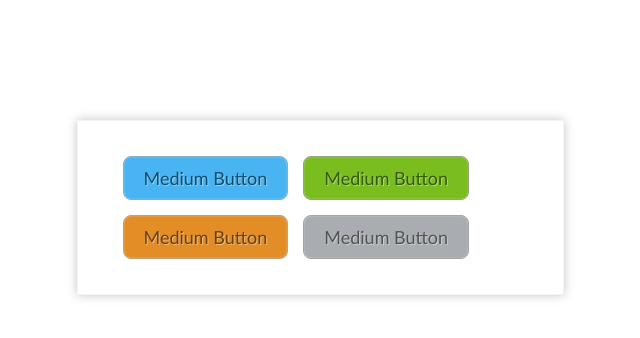
After one commit to nikillpop/4chan, a PHP site: page /test.html in a window 1280 px wide. The commit adds this page. Shown: the top 338 px of the page, without its empty margins (320-960 px from the left). Run offline with PHP 8.4, Linux system fonts and the light colour scheme.

Commit message:
CSS/PHP/HTML: Button CSS & Some new HTML/PHP

```diff
--- a/Footer.index.php
+++ b/Footer.index.php
@@ -34,7 +34,6 @@
 	</div> <!-- end content -->
 
 	<footer id="footer" class="grid_12">
-        <!-- You're free to remove the credit link in the footer, but please, please leave it there. -->
 		<p>Copyright &copy; 2010 <a href="#">EpicDewd's 4chan</a></p>
 	</footer> <!-- end footer -->
 
--- a/Header.index.php
+++ b/Header.index.php
@@ -49,8 +49,6 @@
 				<br class="clear" />
 			</nav>
 
-	        <!-- Show a "Please Upgrade" box to both IE7 and IE6 users (Edit to IE 6 if you just want to show it to IE6 users) - jQuery will load the content from js/ie.html into the div -->
-
 			<!--[if lte IE 7]>
 				<div class="ie grid_7"></div>
 			<![endif]-->
--- /dev/null
+++ b/custom.css
@@ -0,0 +1,183 @@
+.button{
+	font: 15px Calibri, Arial, sans-serif;
+
+	/* A semi-transparent text shadow */
+	text-shadow:1px 1px 0 rgba(255,255,255,0.4);
+
+	/* Overriding the default underline styling of the links */
+	text-decoration:none !important;
+	white-space:nowrap;
+
+	display:inline-block;
+	vertical-align:baseline;
+	position:relative;
+	cursor:pointer;
+	padding:10px 20px;
+
+	background-repeat:no-repeat;
+
+	/* The following two rules are fallbacks, in case
+	   the browser does not support multiple backgrounds. */
+
+	background-position:bottom left;
+
+	/* Multiple backgrounds version. The background images
+	   are defined individually in color classes */
+
+	background-position:bottom left, top right, 0 0, 0 0;
+	background-clip:border-box;
+
+	/* Applying a default border raidus of 8px */
+
+	-moz-border-radius:8px;
+	-webkit-border-radius:8px;
+	border-radius:8px;
+
+	/* A 1px highlight inside of the button */
+
+	-moz-box-shadow:0 0 1px #fff inset;
+	-webkit-box-shadow:0 0 1px #fff inset;
+	box-shadow:0 0 1px #fff inset;
+
+	/* Animating the background positions with CSS3 */
+	/* Currently works only in Safari/Chrome */
+
+	-webkit-transition:background-position 1s;
+	-moz-transition:background-position 1s;
+	transition:background-position 1s;
+}
+
+.button:hover{
+
+	/* The first rule is a fallback, in case the browser
+	   does not support multiple backgrounds
+	*/
+
+	background-position:top left;
+	background-position:top left, bottom right, 0 0, 0 0;
+}
+
+.button:active{
+	/* Moving the button 1px to the bottom when clicked */
+	bottom:-1px;
+}
+
+/* The three buttons sizes */
+
+.button.big		{ font-size:30px;}
+.button.medium	{ font-size:18px;}
+.button.small	{ font-size:13px;}
+
+/* A more rounded button */
+
+.button.rounded{
+	-moz-border-radius:4em;
+	-webkit-border-radius:4em;
+	border-radius:4em;
+}
+
+
+/* Defining four button colors */
+
+
+/* BlueButton */
+
+.blue.button{
+	color:#0f4b6d !important;
+
+	border:1px solid #84acc3 !important;
+
+	/* A fallback background color */
+	background-color: #48b5f2;
+
+	/* Specifying a version with gradients according to */
+
+						-moz-radial-gradient(	center bottom, circle,
+												rgba(89,208,244,1) 0,rgba(89,208,244,0) 100px),
+						-moz-linear-gradient(#4fbbf7, #3faeeb);
+
+						-webkit-gradient(	radial, 50% 100%, 0, 50% 100%, 100,
+											from(rgba(89,208,244,1)), to(rgba(89,208,244,0))),
+						-webkit-gradient(linear, 0% 0%, 0% 100%, from(#4fbbf7), to(#3faeeb));
+}
+
+.blue.button:hover{
+	background-color:#63c7fe;
+
+						-moz-radial-gradient(	center bottom, circle,
+												rgba(109,217,250,1) 0,rgba(109,217,250,0) 100px),
+						-moz-linear-gradient(#63c7fe, #58bef7);
+
+						-webkit-gradient(	radial, 50% 100%, 0, 50% 100%, 100,
+											from(rgba(109,217,250,1)), to(rgba(109,217,250,0))),
+						-webkit-gradient(linear, 0% 0%, 0% 100%, from(#63c7fe), to(#58bef7));
+}
+
+/* Green Button */
+
+.green.button{
+	color:#345903 !important;
+	border:1px solid #96a37b !important;
+	background-color: #79be1e;
+
+	-moz-radial-gradient(center bottom, circle, rgba(162,211,30,1) 0,rgba(162,211,30,0) 100px),-moz-linear-gradient(#82cc27, #74b317);
+	-webkit-gradient(radial, 50% 100%, 0, 50% 100%, 100, from(rgba(162,211,30,1)), to(rgba(162,211,30,0))),-webkit-gradient(linear, 0% 0%, 0% 100%, from(#82cc27), to(#74b317));
+}
+
+.green.button:hover{
+	background-color:#89d228;
+
+	-moz-radial-gradient(center bottom, circle, rgba(183,229,45,1) 0,rgba(183,229,45,0) 100px),-moz-linear-gradient(#90de31, #7fc01e);
+	-webkit-gradient(radial, 50% 100%, 0, 50% 100%, 100, from(rgba(183,229,45,1)), to(rgba(183,229,45,0))),-webkit-gradient(linear, 0% 0%, 0% 100%, from(#90de31), to(#7fc01e));
+}
+
+/* Orange Button */
+
+.orange.button{
+	color:#693e0a !important;
+	border:1px solid #bea280 !important;
+	background-color: #e38d27;
+
+	-moz-radial-gradient(center bottom, circle, rgba(232,189,45,1) 0,rgba(232,189,45,0) 100px),-moz-linear-gradient(#f1982f, #d4821f);
+	-webkit-gradient(radial, 50% 100%, 0, 50% 100%, 100, from(rgba(232,189,45,1)), to(rgba(232,189,45,0))),-webkit-gradient(linear, 0% 0%, 0% 100%, from(#f1982f), to(#d4821f));
+}
+
+.orange.button:hover{
+	background-color:#ec9732;
+
+	-moz-radial-gradient(center bottom, circle, rgba(241,192,52,1) 0,rgba(241,192,52,0) 100px),-moz-linear-gradient(#f9a746, #e18f2b);
+	-webkit-gradient(radial, 50% 100%, 0, 50% 100%, 100, from(rgba(241,192,52,1)), to(rgba(241,192,52,0))),-webkit-gradient(linear, 0% 0%, 0% 100%, from(#f9a746), to(#e18f2b));
+}
+
+.gray.button{
+	color:#525252 !important;
+	border:1px solid #a5a5a5 !important;
+	background-color: #a9adb1;
+
+	-moz-radial-gradient(center bottom, circle, rgba(197,199,202,1) 0,rgba(197,199,202,0) 100px),-moz-linear-gradient(#c5c7ca, #92989c);
+	-webkit-gradient(radial, 50% 100%, 0, 50% 100%, 100, from(rgba(197,199,202,1)), to(rgba(197,199,202,0))),-webkit-gradient(linear, 0% 0%, 0% 100%, from(#c5c7ca), to(#92989c));
+}
+
+.gray.button:hover{
+	background-color:#b6bbc0;
+
+	-moz-radial-gradient(center bottom, circle, rgba(202,205,208,1) 0,rgba(202,205,208,0) 100px),-moz-linear-gradient(#d1d3d6, #9fa5a9);
+	-webkit-gradient(radial, 50% 100%, 0, 50% 100%, 100, from(rgba(202,205,208,1)), to(rgba(202,205,208,0))),-webkit-gradient(linear, 0% 0%, 0% 100%, from(#d1d3d6), to(#9fa5a9));
+}
+#buttonContainer{
+	border:1px solid #F4F4F4;
+	margin:120px auto 0;
+	overflow:hidden;
+
+	padding:20px 0 35px 45px;
+	width:440px;
+
+	-moz-box-shadow:0 0 10px #C4C4C4;
+	-webkit-box-shadow:0 0 10px #C4C4C4;
+	box-shadow:0 0 10px #C4C4C4;
+}
+
+#buttonContainer a{
+	float:left;
+	margin:15px 15px 0 0;
+}
--- /dev/null
+++ b/test.html
@@ -0,0 +1,7 @@
+<link rel=StyleSheet href="custom.css" type="text/css" />
+<div id="buttoncontainer">
+	<a href="#" class="button blue medium">Medium Button</a>
+    <a href="#" class="button green medium">Medium Button</a>
+    <a href="#" class="button orange medium">Medium Button</a>
+    <a href="#" class="button gray medium">Medium Button</a>
+</div>
```
Also changed, not shown: Config.php (+4 -4 lines), about.html (indentation only), contact.html (indentation only). Lines whose indentation alone changed are shown as unchanged.
